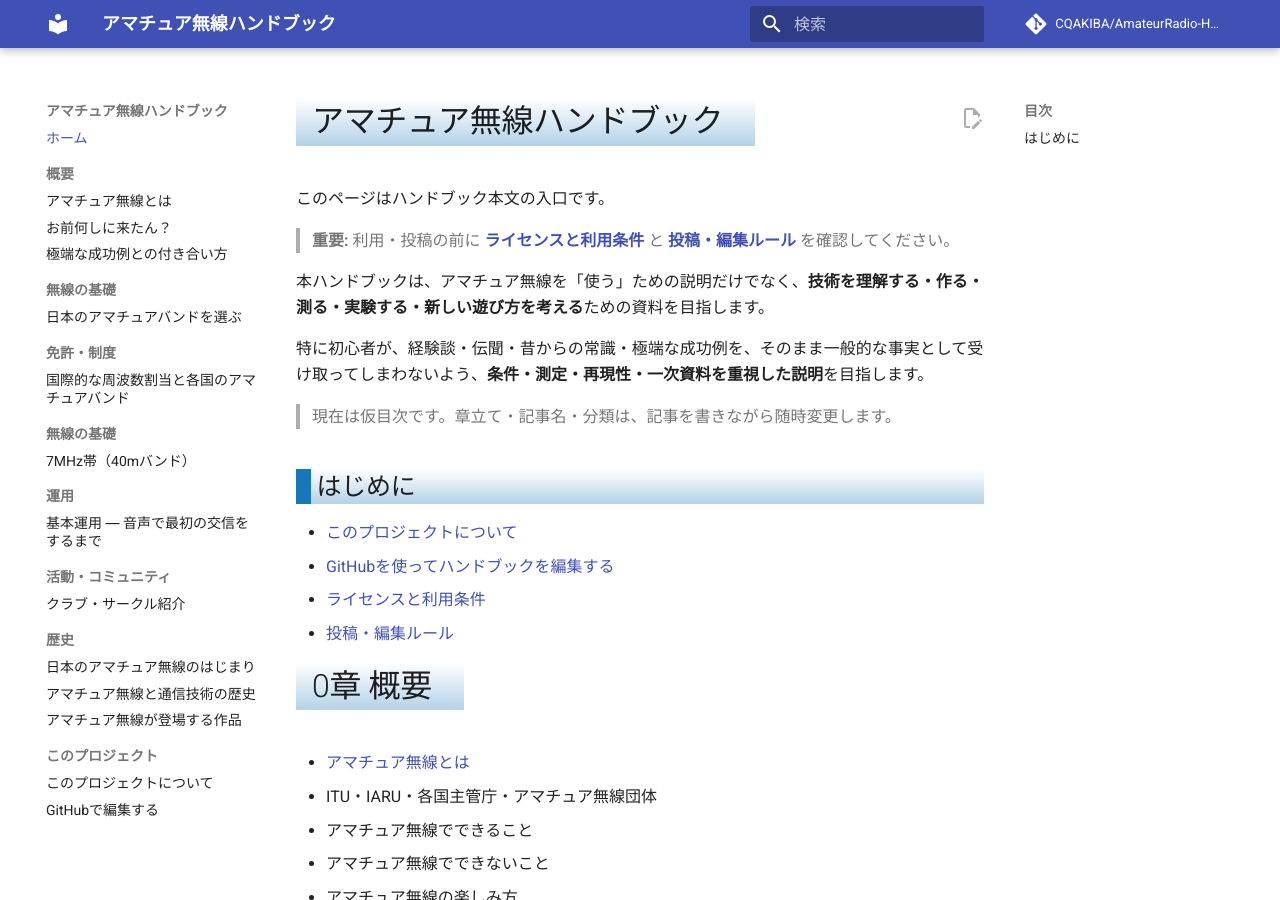
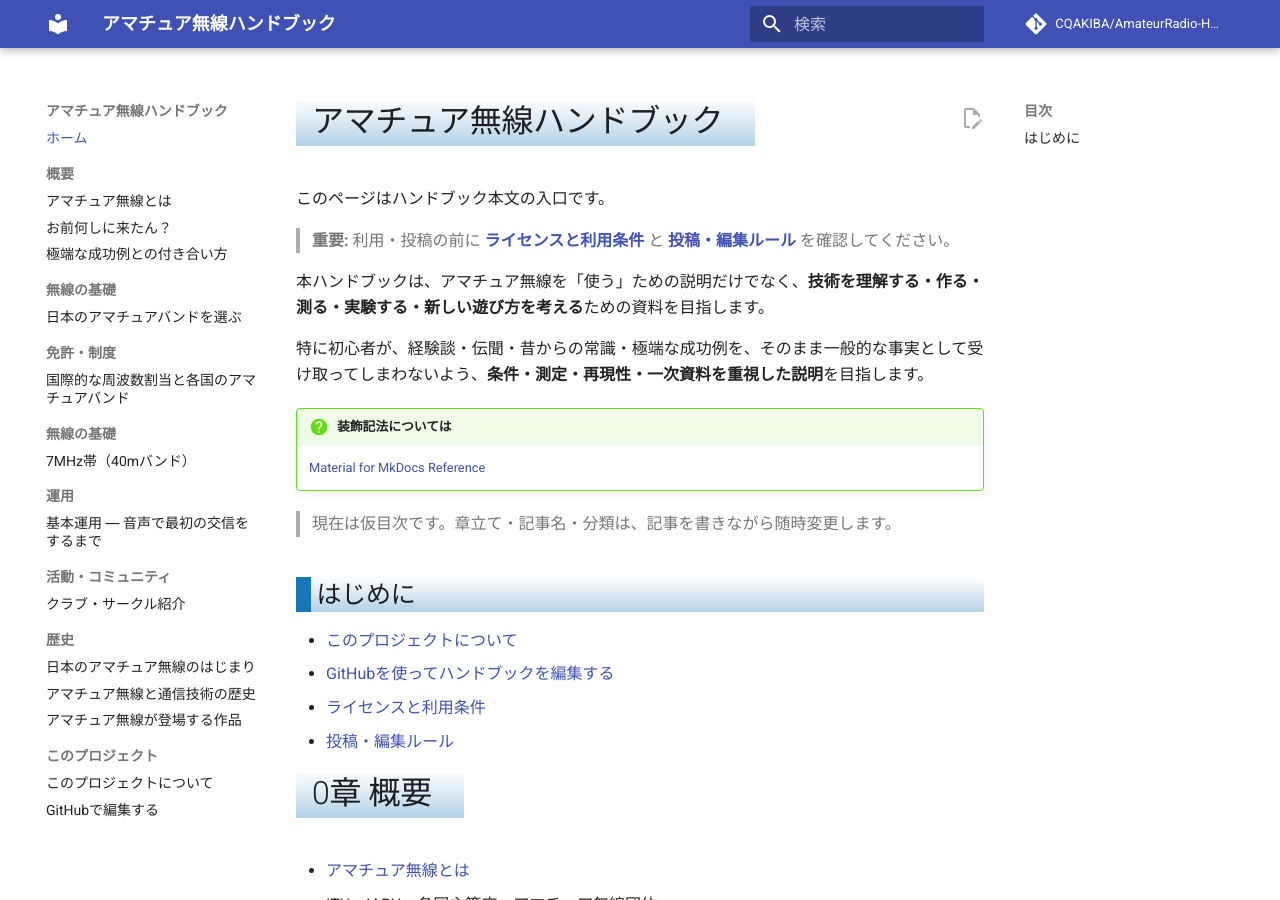
Before and after one commit to CQAKIBA/AmateurRadio-Handbook, an MkDocs documentation site: the page built from docs/index.md, in a window 1280 px wide and 900 px high. Built offline with MkDocs 1.6.1 and Material for MkDocs 9.7.7, drawn with Linux system fonts in a browser that asks for light colours; comment, search, counter and statistics services are not loaded.

Commit message:
Add question on decoration syntax in documentation
Added a question about decoration syntax and reference material.

```diff
--- a/docs/index.md
+++ b/docs/index.md
@@ -7,6 +7,10 @@
 本ハンドブックは、アマチュア無線を「使う」ための説明だけでなく、**技術を理解する・作る・測る・実験する・新しい遊び方を考える**ための資料を目指します。
 
 特に初心者が、経験談・伝聞・昔からの常識・極端な成功例を、そのまま一般的な事実として受け取ってしまわないよう、**条件・測定・再現性・一次資料を重視した説明**を目指します。
+
+!!! Question "装飾記法については"
+
+    [Material for MkDocs Reference](https://squidfunk.github.io/mkdocs-material/reference/)
 
 > 現在は仮目次です。章立て・記事名・分類は、記事を書きながら随時変更します。
 
```
